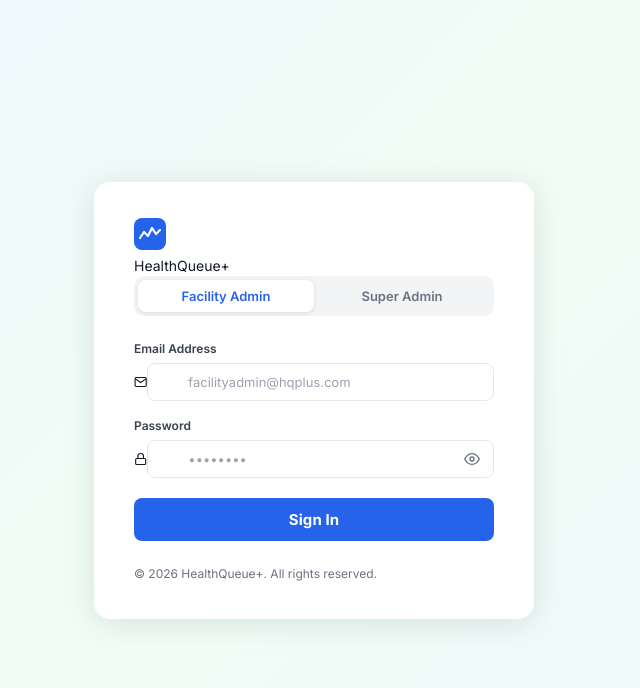
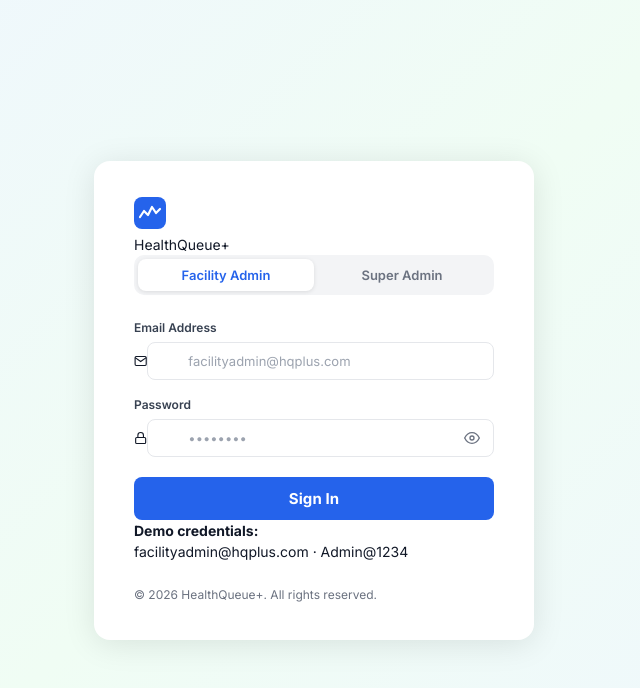
Before and after one commit to lauriiess/hqplus_pfg, a React (Vite) app in the folder hq-webapp/: page /login in a window 1280 px wide. Shown: the top 688 px of the page, without its empty margins (326-966 px from the left). Built offline with nearby package versions, Linux system fonts and the light colour scheme.

Commit message:
feat: show correct demo credentials hint on login page

```diff
--- a/hq-webapp/src/pages/auth/LoginPage.jsx
+++ b/hq-webapp/src/pages/auth/LoginPage.jsx
@@ -120,6 +120,12 @@ export default function LoginPage() {
           </button>
         </form>
 
+        <div className={styles.hint}>
+          <strong>Demo credentials:</strong><br/>
+          {tab === 'facility'
+            ? 'facilityadmin@hqplus.com · Admin@1234'
+            : 'superadmin@hqplus.com · Admin@1234'}
+        </div>
         <div className={styles.footer}>© 2026 HealthQueue+. All rights reserved.</div>
       </div>
     </div>
```
